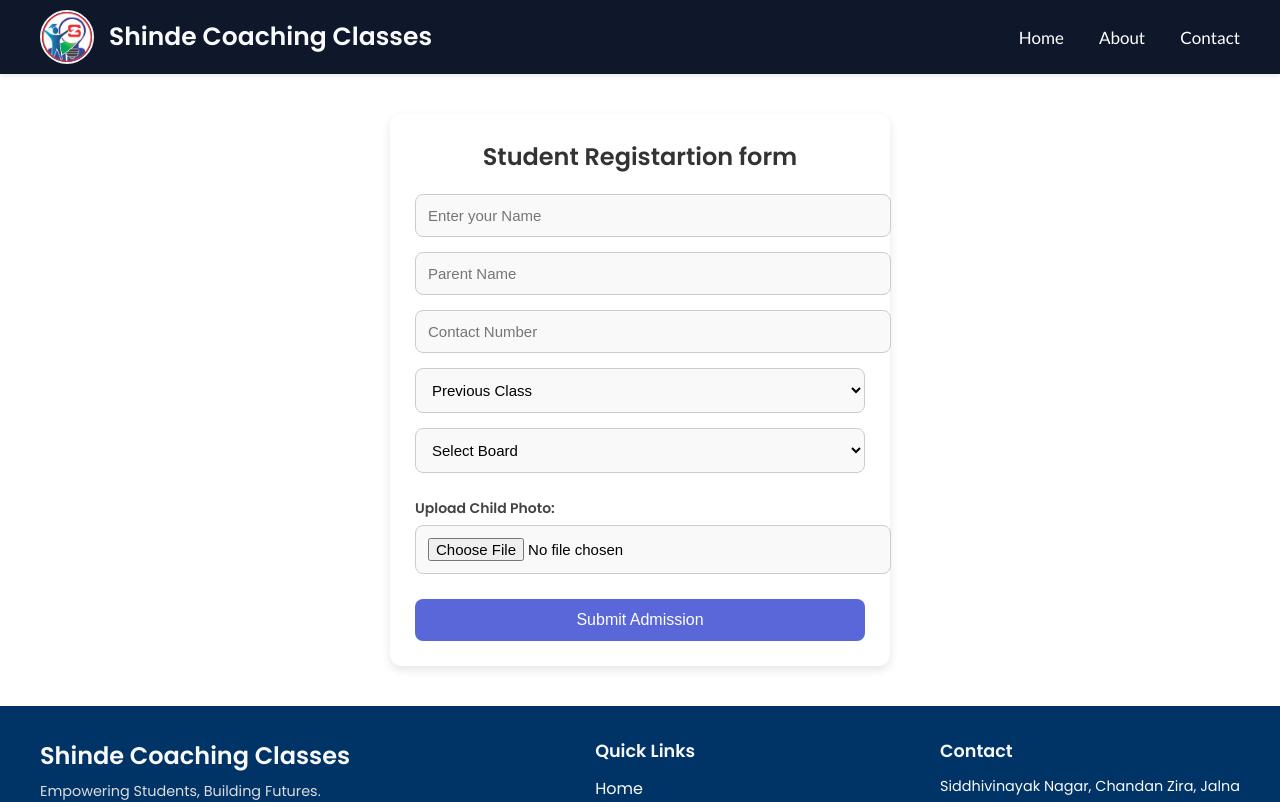
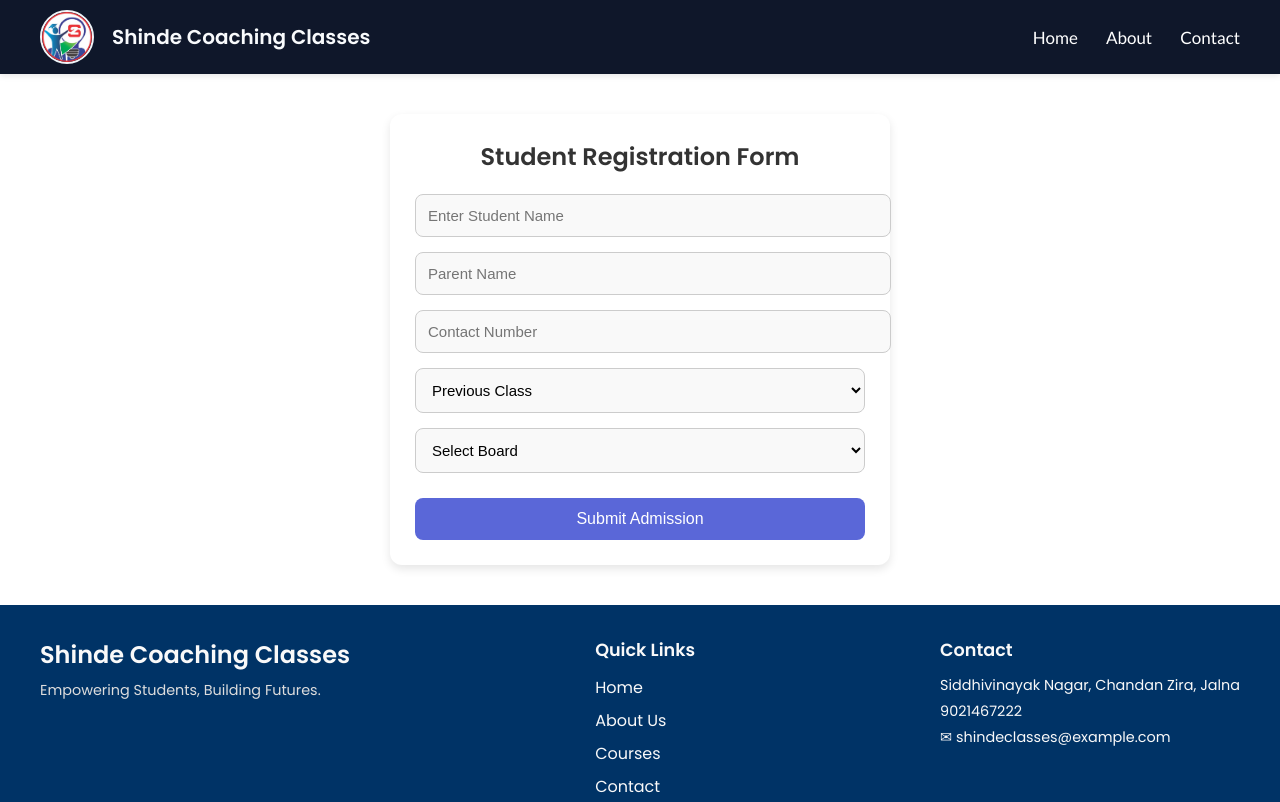
Before and after one commit to RiteshHood/shinde-coaching-classes, a React (Vite) app: page /register in a window 1280 px wide. Shown: the top 802 px of the page. Built offline with nearby package versions, Linux system fonts and the light colour scheme.

Commit message:
Refactor layout with global Header/Footer, fix routing, and improve student registration form (validation, state handling, removed file upload)

```diff
--- a/src/App.jsx
+++ b/src/App.jsx
@@ -1,28 +1,30 @@
 import { Route, Routes, BrowserRouter } from "react-router-dom";
+
 import Home from "./Pages/Home.jsx";
 import About from "./Pages/About.jsx";
 import Contact from "./Pages/Contact.jsx";
 import Register from "./Pages/Register.jsx";
 
+import Header from "./components/Header.jsx";
+import Footer from "./components/Footer.jsx";
 
 function App() {
   return (
-    <>
-      <BrowserRouter>
-        {/* Wrapper that enables routing using URLs like /, /about, /contact, etc. */}
+    <BrowserRouter>
 
-        {/* Container that contains all the routes */}
-        <Routes>
+      {/* Global Layout */}
+      <Header />
 
-          {/* Route is defined as single individual page: Home, About, Contact, etc. */}
-          <Route path="/" element={<Home />} />
-          <Route path="/about" element={<About />} />
-          <Route path="/contact" element={<Contact />} />
-          <Route path="/register" element={<Register/>}/>
+      <Routes>
+        <Route path="/" element={<Home />} />
+        <Route path="/about" element={<About />} />
+        <Route path="/contact" element={<Contact />} />
+        <Route path="/register" element={<Register />} />
+      </Routes>
 
-        </Routes>
-      </BrowserRouter>
-    </>
+      <Footer />
+
+    </BrowserRouter>
   );
 }
 
--- a/src/Components/Enroll.jsx
+++ b/src/Components/Enroll.jsx
@@ -1,55 +1,92 @@
-import React from 'react'
-import { useState } from 'react';
+import React, { useState } from "react";
 
 const Enroll = () => {
-
   const [formData, setFormData] = useState({
     studentName: "",
     parentName: "",
     phone: "",
     previousClass: "",
     board: "",
-            photo: null,
   });
 
   const handleChange = (e) => {
-            if (e.target.name === "photo") {
-                setFormData({ ...formData, photo: e.target.files[0] });
-            } else {
     setFormData({ ...formData, [e.target.name]: e.target.value });
-            }
   };
 
   const handleSubmit = async (e) => {
     e.preventDefault();
 
-            const data = new FormData();
-            Object.keys(formData).forEach((key) => data.append(key, formData[key]));
+    if (!formData.studentName || !formData.phone) {
+      alert("Please fill required fields");
+      return;
+    }
 
+    try {
       const response = await fetch("http://localhost:5000/admission", {
         method: "POST",
-                body: data,
+        headers: {
+          "Content-Type": "application/json",
+        },
+        body: JSON.stringify(formData),
       });
 
       const res = await response.json();
       alert(res.message);
+
+      setFormData({
+        studentName: "",
+        parentName: "",
+        phone: "",
+        previousClass: "",
+        board: "",
+      });
+
+    } catch (error) {
+      console.error(error);
+      alert("Something went wrong!");
+    }
   };
 
+  return (
+    <form onSubmit={handleSubmit}>
+      <h2>Student Registration Form</h2>
 
-        return (
-            <>
-                <form action="">
-                    <h2>Student Registartion form</h2>
-                    <input type="text" name='stdName' placeholder='Enter your Name' />
-                    <input name="parentName" placeholder="Parent Name" onChange={handleChange} required />
+      <input
+        type="text"
+        name="studentName"
+        placeholder="Enter Student Name"
+        value={formData.studentName}
+        onChange={handleChange}
+        required
+      />
 
-                    <input name="phone" placeholder="Contact Number" type="tel" onChange={handleChange} required />
+      <input
+        name="parentName"
+        placeholder="Parent Name"
+        value={formData.parentName}
+        onChange={handleChange}
+        required
+      />
 
-                    <select name="previousClass" onChange={handleChange} required>
+      <input
+        name="phone"
+        placeholder="Contact Number"
+        type="tel"
+        value={formData.phone}
+        onChange={handleChange}
+        required
+      />
+
+      <select
+        name="previousClass"
+        value={formData.previousClass}
+        onChange={handleChange}
+        required
+      >
         <option value="">Previous Class</option>
-                        <option>Class 1</option>
+        {/* <option>Class 1</option>
         <option>Class 2</option>
-                        <option>Class 3</option>
+        <option>Class 3</option> */}
         <option>Class 4</option>
         <option>Class 5</option>
         <option>Class 6</option>
@@ -59,7 +96,12 @@ const Enroll = () => {
         <option>Class 10</option>
       </select>
 
-                    <select name="board" onChange={handleChange} required>
+      <select
+        name="board"
+        value={formData.board}
+        onChange={handleChange}
+        required
+      >
         <option value="">Select Board</option>
         <option>CBSE</option>
         <option>State</option>
@@ -67,13 +109,9 @@ const Enroll = () => {
         <option>Marathi</option>
       </select>
 
-                    <label>Upload Child Photo:</label>
-                    <input type="file" name="photo" accept="image/*" onChange={handleChange} required />
-
       <button type="submit">Submit Admission</button>
     </form>
-            </>
   );
-    }
+};
 
-    export default Enroll
+export default Enroll;
--- a/src/Components/Header.jsx
+++ b/src/Components/Header.jsx
@@ -1,35 +1,34 @@
-import React from "react"
-import { Link } from "react-router-dom"
-import Logo from "../assets/logo.png";
+import React, { useState } from "react";
+import { Link } from "react-router-dom";
+import Logo from "../assets/Logo.png";
 import "../stylesheets/header.css";
 import "../stylesheets/animation.css";
 
 function Header() {
+  const [isOpen, setIsOpen] = useState(false);
+
   const toggleMenu = () => {
-        const navbar = document.getElementById("menu");
-        if (navbar.style.display === "none") {
-            navbar.style.display = "flex";
-            navbar.classList.add("mobileNav");
-        } else {
-            navbar.style.display = "none";
-        }
-    }
+    setIsOpen(!isOpen);
+  };
+
   return (
-        <>
     <header className="animation-for-header">
-                <div>
+
+      <div className="logo-section">
         <img src={Logo} alt="Logo" width="50" height="50" />
         <span className="title">Shinde Coaching Classes</span>
       </div>
-                <nav id="menu">
+
+      <nav className={isOpen ? "nav active" : "nav"}>
         <Link to="/">Home</Link>
         <Link to="/about">About</Link>
         <Link to="/contact">Contact</Link>
       </nav>
+
       <h2 onClick={toggleMenu} className="menuBtn">&#9776;</h2>
 
     </header>
-        </>
-    )
+  );
 }
-export default Header
+
+export default Header;
--- a/src/Pages/About.jsx
+++ b/src/Pages/About.jsx
@@ -1,14 +1,10 @@
 import AboutUs from "../Components/AboutUs";
-import Header from "../Components/Header";
 import Features from "../Components/Features";
-import Footer from "../Components/Footer";
 function About() {
     return(
         <>
-        <Header/>
         <AboutUs/>
         <Features/>
-        <Footer/>
         </>
     )
 }
--- a/src/Pages/Contact.jsx
+++ b/src/Pages/Contact.jsx
@@ -1,13 +1,9 @@
 import ContactUs from "../Components/ContactUs";
-import Footer from "../Components/Footer";
-import Header from "../Components/Header";
 
 function Contact() {
 return(
     <>
-    <Header/>
     <ContactUs/>
-    <Footer/>
     </>
 )
 }
--- a/src/Pages/Home.jsx
+++ b/src/Pages/Home.jsx
@@ -1,5 +1,4 @@
 import React from "react";
-import Header from "../Components/Header";
 import Hero from "../Components/Hero";
 import Boards from "../Components/Boards";
 import CTA from "../Components/CTA"
@@ -9,12 +8,10 @@ import "../stylesheets/Animation.css";
 import ContactUs from "../Components/ContactUs";
 import Whatsapp from "../Components/Whatsapp";
 import AboutUs from "../Components/AboutUs";
-import Footer from "../Components/Footer";
 
 function Home() {
     return(
         <>
-        <Header/>
         <Hero/>
         <Whatsapp/>
         <Boards/>
@@ -22,7 +19,6 @@ function Home() {
         <CTA/>
         <Features/>
         <ContactUs/>
-        <Footer/>
         </>
     )
 }
--- a/src/Pages/Register.jsx
+++ b/src/Pages/Register.jsx
@@ -1,15 +1,11 @@
 import React from 'react'
-import Header from '../Components/Header'
-import Footer from '../Components/Footer'
 import Enroll from '../Components/Enroll'
 import '../stylesheets/register.css'
 
 const Register = () => {
   return(
     <>
-    <Header/>
     <Enroll/>
-    <Footer/>
     </>
 )
 }
--- a/src/stylesheets/Header.css
+++ b/src/stylesheets/Header.css
@@ -27,7 +27,7 @@ header {
 header div {
   display: flex;
   align-items: center;
-  gap: 15px;
+  gap: 18px;
 }
 
 header img {
@@ -36,7 +36,7 @@ header img {
 }
 
 header span {
-  font-size: 25px;
+  font-size: 20px;
   font-weight: 600;
   color: #f8fafc;
   /* near white */
@@ -44,9 +44,12 @@ header span {
 
 nav {
   display: flex;
-  gap: 35px;
+  gap: 28px;
 }
-
+.nav.active {
+  display: flex;
+  flex-direction: column;
+}
 nav a {
   text-decoration: none;
   font-weight: 500;
```
Also changed, not shown: 1 other file (tests, documents, lock files or other folders). Lines whose indentation alone changed are shown as unchanged.
